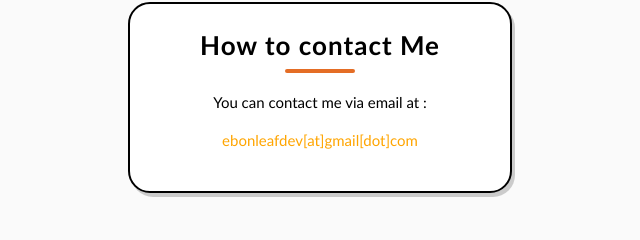
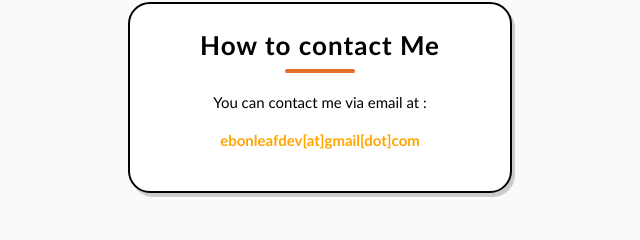
Before and after one commit to EbonLeaf/ebonleaf.github.io, a plain HTML site: page index.html in a window 1280 px wide. Shown: the part 1208-1448 px from the top of the page, 320-960 px from the left. Drawn offline with Linux system fonts and the light colour scheme.

Commit message:
Update index.html

```diff
--- a/index.html
+++ b/index.html
@@ -88,8 +88,11 @@
     color: #e46d25;
     font-weight: bold;
 }
-
-.links a:hover {
+.email {
+    color: #e46d25;
+    font-weight: bold;
+}
+.links a:hover.{
     text-decoration: underline;
 }
 
@@ -161,7 +164,7 @@
         <h3>How to contact Me</h3>
         <div class="underline"></div>
         <p>You can contact me via email at :</p>
-        <p style="color: orange;">ebonleafdev[at]gmail[dot]com</p>
+        <p class="email" style="color: orange;">ebonleafdev[at]gmail[dot]com</p>
     </div>
 </div>
 
```
